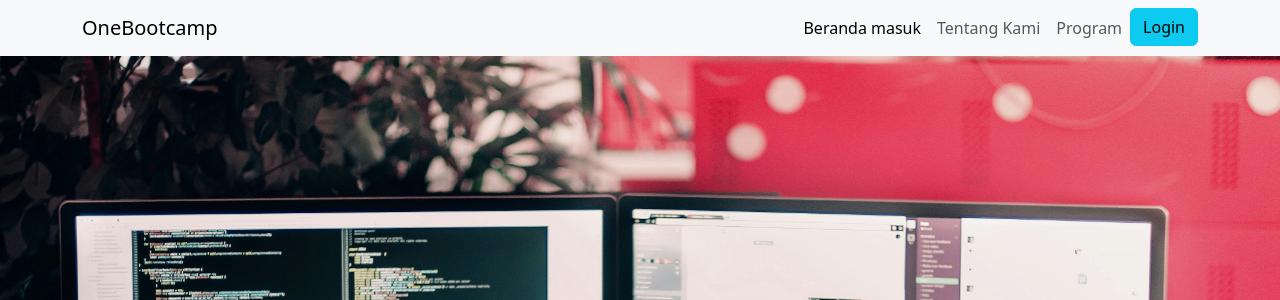
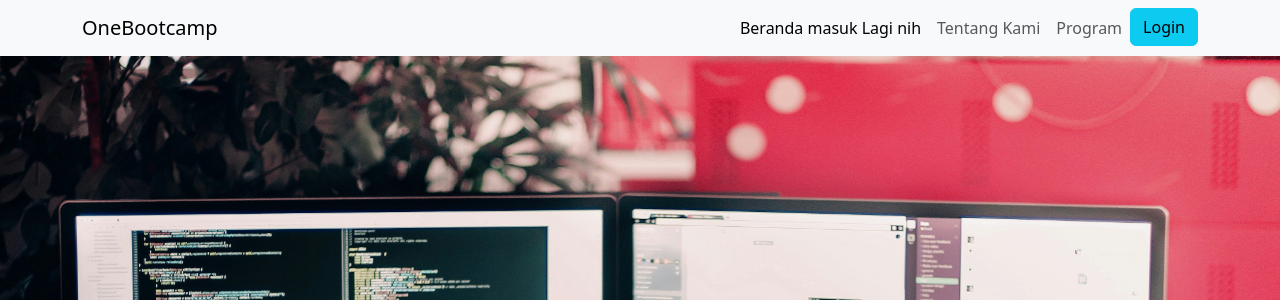
Before and after one commit to asrulhaq/PBWkelompok1, a PHP site: page / in a window 1280 px wide. Shown: the top 300 px of the page. Run offline with PHP 8.4, Linux system fonts and the light colour scheme.

Commit message:
TEST BERANDA

```diff
--- a/index.php
+++ b/index.php
@@ -45,7 +45,7 @@ session_start();
             <ul class="navbar-nav ms-auto">
               <li class="nav-item">
                 <a class="nav-link active" aria-current="page" href="#hero"
-                  >Beranda masuk</a
+                  >Beranda masuk Lagi nih</a
                 >
               </li>
               <li class="nav-item">
```
